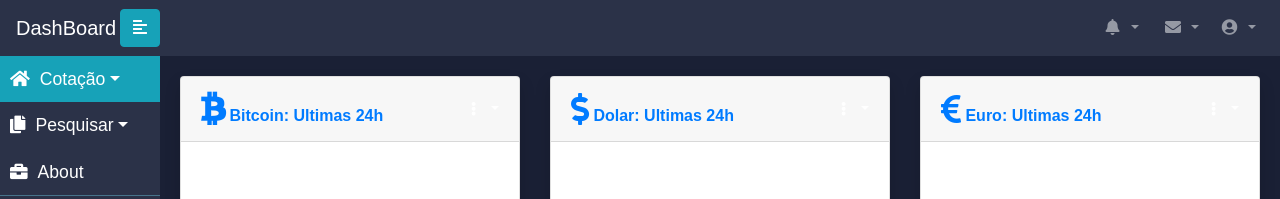
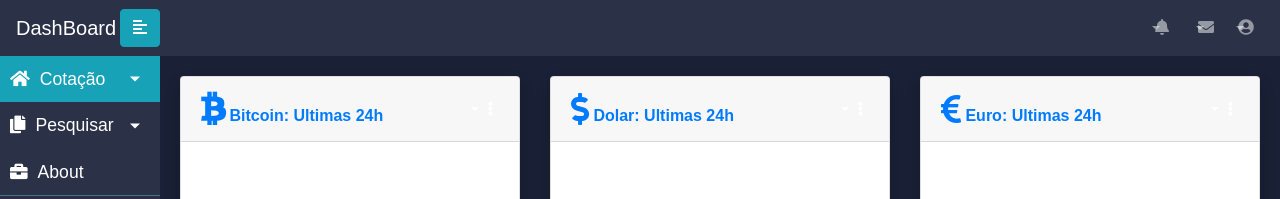
Before and after one commit to justapixel/PricesAndCharts, a plain HTML site: page index.html in a window 1280 px wide. Shown: the top 199 px of the page. Drawn offline with Linux system fonts and the light colour scheme; no server answers.

Commit message:
correção no icone da barra lateral

```diff
--- a/css/style.css
+++ b/css/style.css
@@ -85,7 +85,7 @@ a {
 }
 
 #sidebar ul.components {
-    /* padding: 20px 0; */
+    /* padding: 10px 10px; */
     border-bottom: 1px solid #47748b;
 }
 
@@ -114,6 +114,14 @@ a[data-toggle="collapse"] {
     position: relative;
 }
 
+.dropdown-toggle::after {
+    display: block;
+    position: absolute;
+    top: 50%;
+    right: 20px;
+    transform: translateY(-50%);
+}
+
 
 /* ---------------------------------------------------
     CONTENT STYLE
```
